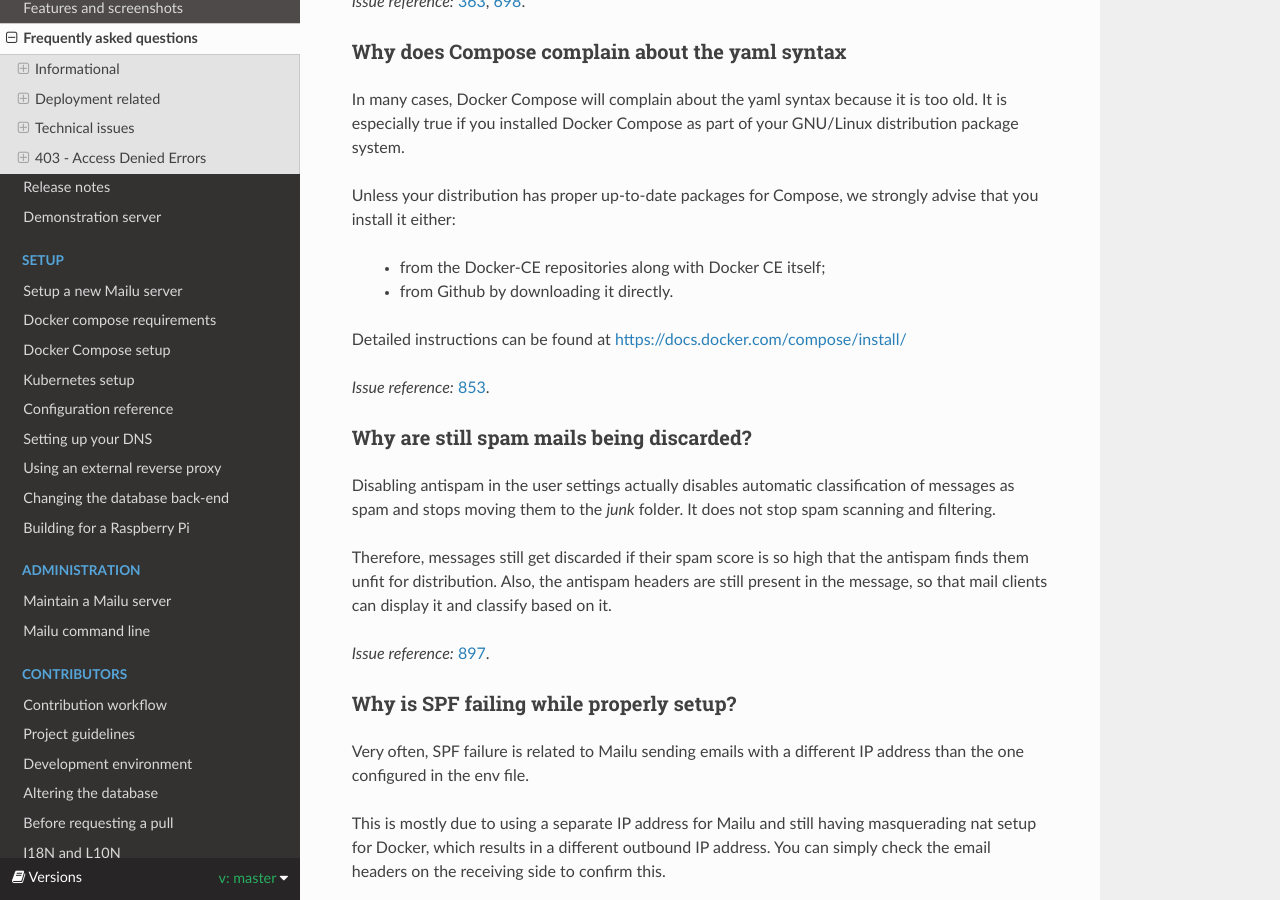
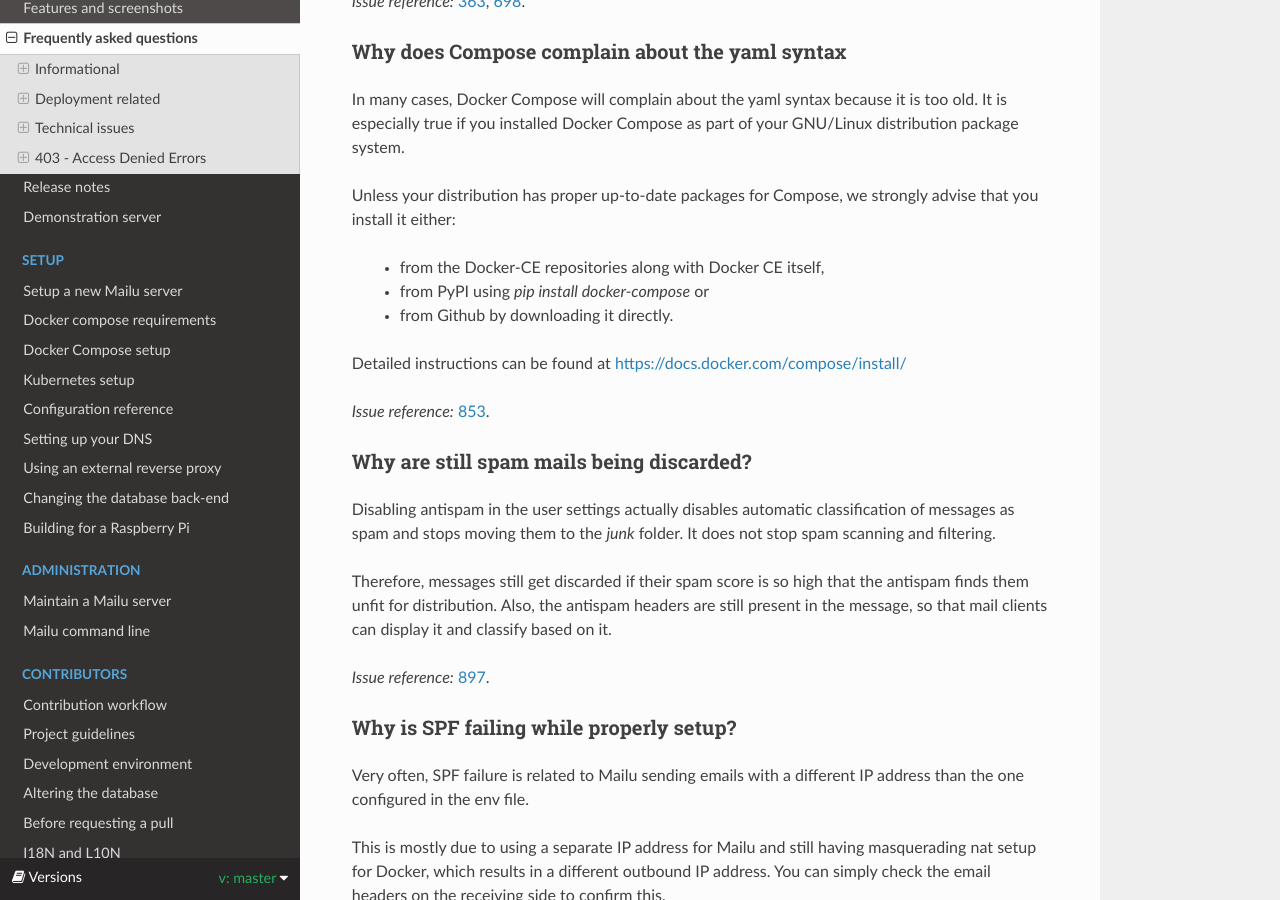
Before and after one commit to Mailu/Mailu, a Sphinx documentation site: the page built from docs/faq.rst, in a window 1280 px wide and 900 px high, scrolled down 11009 px. Built offline with Sphinx 7.4.7 and the Read the Docs theme 2.0.0, drawn with Linux system fonts in a browser that asks for light colours; formulas are drawn with MathJax 3.

Commit message:
Apply suggestions from code review
Co-Authored-By: hoellen <hoellen@users.noreply.github.com>

```diff
--- a/docs/faq.rst
+++ b/docs/faq.rst
@@ -557,7 +557,8 @@ In many cases, Docker Compose will complain about the yaml syntax because it is
 
 Unless your distribution has proper up-to-date packages for Compose, we strongly advise that you install it either:
 
- - from the Docker-CE repositories along with Docker CE itself;
+ - from the Docker-CE repositories along with Docker CE itself,
+ - from PyPI using `pip install docker-compose` or
  - from Github by downloading it directly.
 
 Detailed instructions can be found at https://docs.docker.com/compose/install/
```
